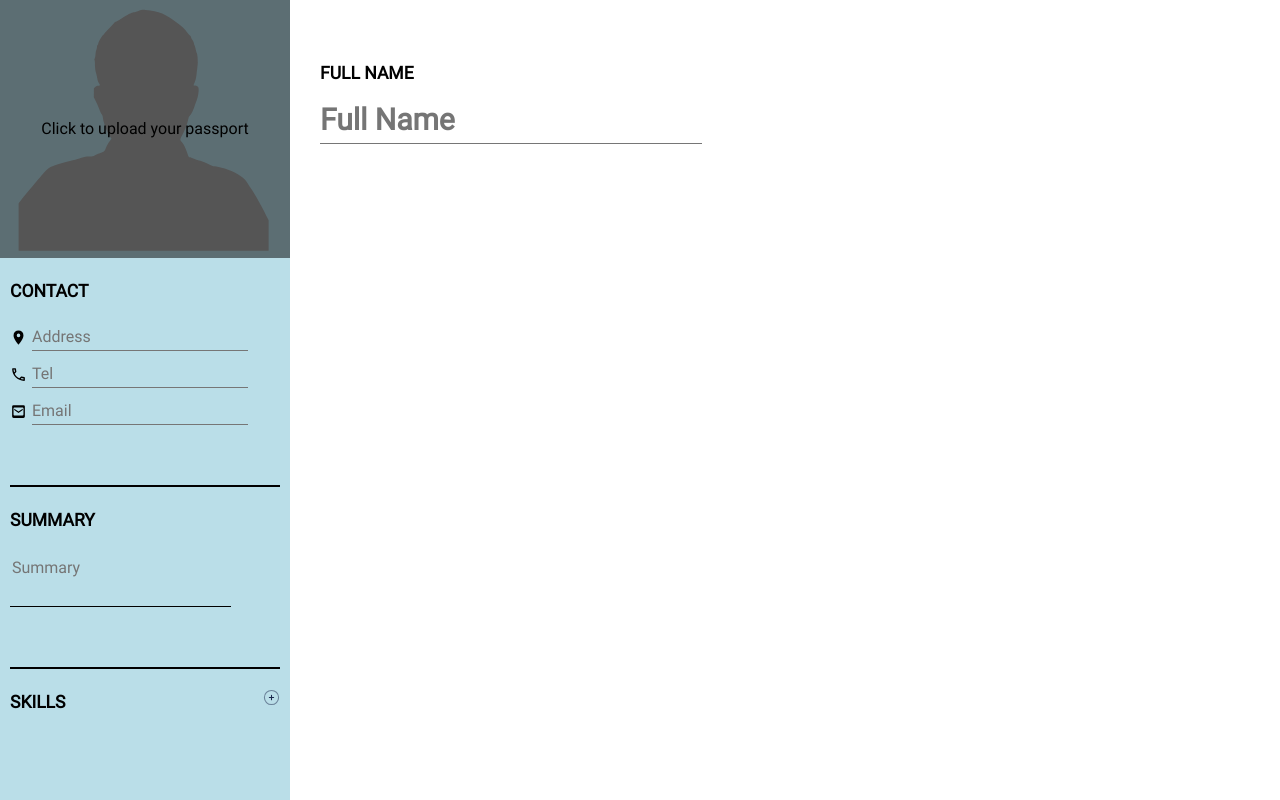
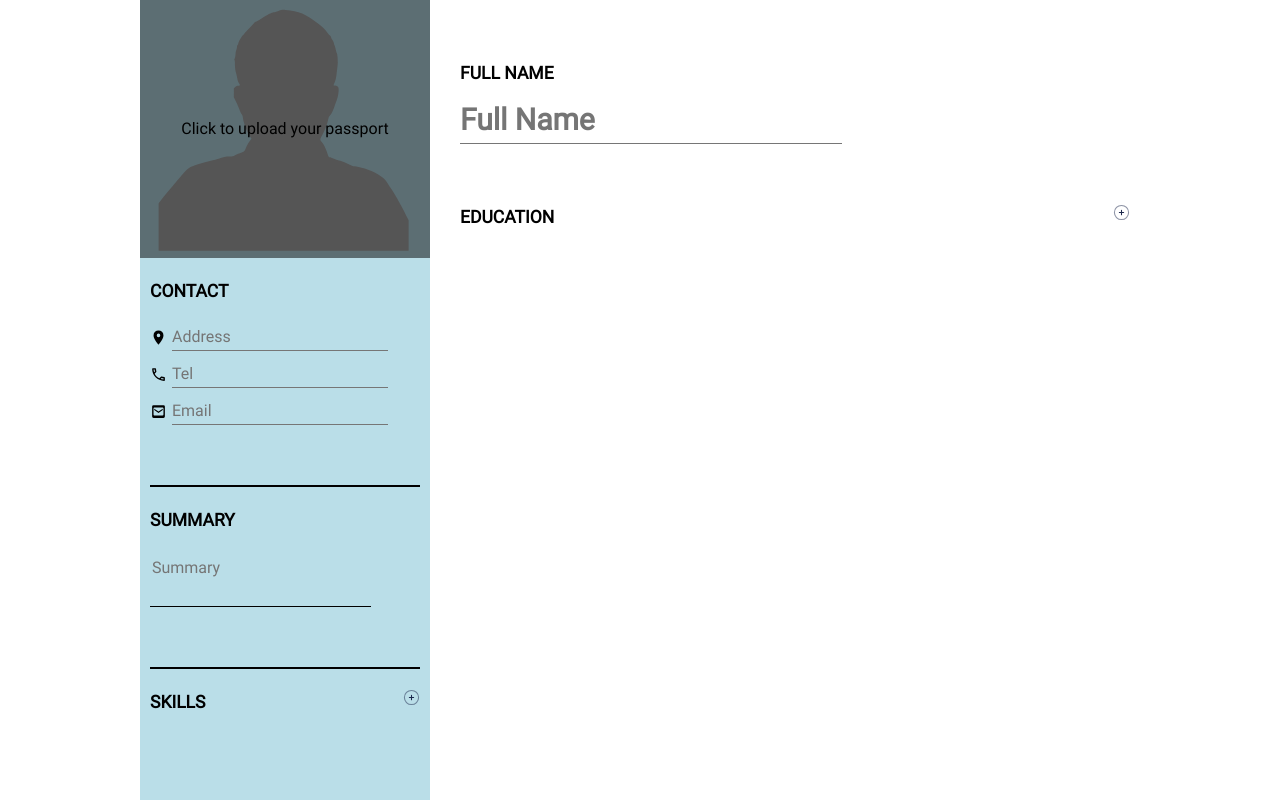
Before and after one commit to PRINCE-OBOT/cv_application, a React (Vite) app: page / in a window 1280 px wide. Built offline with nearby package versions, Linux system fonts and the light colour scheme.

Commit message:
Add education component

```diff
--- a/src/App.jsx
+++ b/src/App.jsx
@@ -5,6 +5,7 @@ import { Contact } from "./components/contact";
 import { Summary } from "./components/summary";
 import { Skill } from "./components/skill";
 import { Name } from "./components/name";
+import { Education } from "./components/education";
 
 function App() {
   return (
@@ -19,7 +20,9 @@ function App() {
       </aside>
       <section className="right_side">
         <Name />
-        <main></main>
+        <main>
+          <Education/>
+        </main>
       </section>
     </div>
   );
--- a/src/components/contact.jsx
+++ b/src/components/contact.jsx
@@ -1,7 +1,7 @@
 import "../styles/contact.css";
 
 import { ModifyField } from "./modifyField";
-import { getItem, setId } from "../utils";
+import { closestItem, getItem, setId } from "../utils";
 import { useState } from "react";
 
 const contactList = [
@@ -61,7 +61,15 @@ export function Contact() {
 
   function toggleEdit(e) {
     const { item, newItems } = getItem(e, contactItems);
-    item.isEdit = item.isEdit ? false : true;
+    const isEdit = item.isEdit;
+
+    if (isEdit) {
+      const closest = closestItem(e.target);
+      const inp = closest.querySelector("input");
+
+      if (inp.value.trim() === "") return;
+    }
+    item.isEdit = isEdit ? false : true;
     setContactItem(newItems);
   }
 
--- /dev/null
+++ b/src/components/education.jsx
@@ -0,0 +1,161 @@
+import "../styles/education.css";
+import { useState } from "react";
+import { closestItem, getId, getIndex, getItem } from "../utils";
+import { ModifyField } from "./modifyField";
+
+export function Education() {
+  const [educationItems, setEducationItems] = useState([]);
+
+  function addEducationItem() {
+    const item = {
+      id: crypto.randomUUID(),
+      isEdit: true,
+      isSelect: true,
+      subItems: [
+        {
+          id: "education_&_location",
+          className: "education_name_and_location",
+          labelVal: "Education & Location",
+          value: ""
+        },
+        {
+          id: "certificate",
+          className: "certificate",
+          labelVal: "Certificate",
+          value: ""
+        },
+        {
+          id: "year",
+          className: "year",
+          labelVal: "Year",
+          value: ""
+        }
+      ]
+    };
+
+    const newItems = [...educationItems, item];
+    setEducationItems(newItems);
+  }
+
+  function updateValue(e) {
+    const target = e.target;
+    const itemId = getId(target);
+
+    const newItems = [...educationItems];
+
+    const subItemId = getId(target, "[data-sub-item]");
+    const itemIndex = getIndex(newItems, itemId);
+
+    const newSubItems = newItems[itemIndex].subItems;
+    const subItemIndex = getIndex(newSubItems, subItemId);
+
+    const newSubItem = newSubItems[subItemIndex];
+
+    newSubItem.value = target.value;
+    setEducationItems(newItems);
+  }
+
+  function toggleEdit(e) {
+    const { item, newItems } = getItem(e, educationItems);
+    const isEdit = item.isEdit;
+
+    if (isEdit) {
+      const closest = closestItem(e.target);
+      const inputs = closest.querySelectorAll("input");
+
+      const isEmpty = [...inputs].some((inp) => inp.value.trim() === "");
+
+      if (isEmpty) return;
+    }
+
+    item.isEdit = isEdit ? false : true;
+
+    setEducationItems(newItems);
+  }
+
+  function unselectItem(e) {
+    const id = getId(e.target);
+    const newItems = [...educationItems];
+
+    const index = getIndex(newItems, id);
+    newItems.splice(index, 1);
+    setEducationItems(newItems);
+  }
+
+  return (
+    <section className="education">
+      <div className="heading">
+        <h3>EDUCATION</h3>
+        <svg
+          width="800px"
+          height="800px"
+          viewBox="0 0 24 24"
+          fill="none"
+          xmlns="http://www.w3.org/2000/svg"
+          className="icon"
+          onClick={addEducationItem}
+        >
+          <circle
+            opacity="0.5"
+            cx="12"
+            cy="12"
+            r="10"
+            stroke="#1C274C"
+            strokeWidth="1.5"
+          />
+          <path
+            d="M15 12L12 12M12 12L9 12M12 12L12 9M12 12L12 15"
+            stroke="#1C274C"
+            strokeWidth="1.5"
+            strokeLinecap="round"
+          />
+        </svg>
+      </div>
+
+      <div className="education_item_wrapper">
+        {educationItems.map(({ id, subItems, isEdit }) => {
+          return (
+            <li
+              key={id}
+              id={id}
+              data-item="education"
+              className="education_item item"
+            >
+              <div className="education_item_left_side">
+                {isEdit
+                  ? subItems.map(({ id, value, labelVal, className }) => {
+                      return (
+                        <div
+                          key={id}
+                          id={id}
+                          data-sub-item="education"
+                          className={className}
+                        >
+                          <label htmlFor={id}>{labelVal}</label>
+                          <input
+                            type="text"
+                            id={id}
+                            value={value}
+                            placeholder={labelVal}
+                            onChange={updateValue}
+                          />
+                        </div>
+                      );
+                    })
+                  : subItems.map(({ id, value, className }) => (
+                      <p key={id} className={className}>
+                        {value}
+                      </p>
+                    ))}
+              </div>
+              <ModifyField
+                toggleEdit={toggleEdit}
+                unselectItem={unselectItem}
+              />
+            </li>
+          );
+        })}
+      </div>
+    </section>
+  );
+}
--- a/src/components/skill.jsx
+++ b/src/components/skill.jsx
@@ -18,13 +18,13 @@ export function Skill() {
   }
 
   function toggleEdit(e) {
-    const closest = closestItem(e.target);
-    const inp = closest.querySelector("input.value");
-
     const { item, newItems } = getItem(e, skillItems);
     const isEdit = item.isEdit;
 
     if (isEdit) {
+      const closest = closestItem(e.target);
+      const inp = closest.querySelector("input.value");
+
       if (inp.value.trim() === "") return;
     }
 
--- a/src/components/summary.jsx
+++ b/src/components/summary.jsx
@@ -22,13 +22,13 @@ export function Summary() {
   }
 
   function toggleEdit(e) {
-    const closest = closestItem(e.target);
-    const textarea = closest.querySelector(".summary_description");
-
     const { item, newItems } = getItem(e, summaryItems);
     const isEdit = item.isEdit;
 
     if (isEdit) {
+      const closest = closestItem(e.target);
+      const textarea = closest.querySelector(".summary_description");
+
       if (textarea.value.trim() === "") return;
     }
 
--- a/src/styles/App.css
+++ b/src/styles/App.css
@@ -1,4 +1,6 @@
 .cv_container {
+  width: min(100%, 1000px);
+  margin: 0 auto 0;
   min-height: 100vh;
   display: flex;
 }
@@ -15,6 +17,10 @@
 .right_side {
   flex: 1;
   padding: var(--sz-xxlg) var(--sz-sm) var(--sz-sm) var(--sz-xlg);
+}
+
+.item:hover .modifyFieldWrapper {
+  opacity: 1;
 }
 
 .icon {
@@ -46,6 +52,7 @@ input {
   column-gap: var(--sz-xsm);
   opacity: 0;
   transition: 200ms;
+  min-width: 20px;
 }
 
 .bottom_wrapper {
@@ -77,3 +84,10 @@ input {
   justify-content: space-between;
   column-gap: var(--sz-sm);
 }
+
+main {
+  padding-top: var(--sz-xxlg);
+  display: flex;
+  flex-direction: column;
+  row-gap: var(--sz-lg);
+}
--- a/src/styles/contact.css
+++ b/src/styles/contact.css
@@ -23,7 +23,3 @@ section.contact {
   column-gap: var(--sz-xsm);
   align-items: center;
 }
-
-.item:hover .modifyFieldWrapper {
-  opacity: 1;
-}
--- /dev/null
+++ b/src/styles/education.css
@@ -0,0 +1,30 @@
+.education_item_wrapper {
+  padding-top: var(--sz-lg);
+  display: grid;
+  /* grid-template-columns: 1fr; */
+  row-gap: var(--sz-lg);
+}
+
+.education_item {
+  display: grid;
+  grid-template-columns: 1fr max-content;
+}
+
+.education_item_left_side {
+  display: grid;
+  grid-template-columns: 1fr 1fr;
+  column-gap: var(--sz-lg);
+  row-gap: var(--sz-lg);
+}
+
+[data-sub-item="education"] {
+  display: grid;
+  row-gap: var(--sz-xsm);
+}
+
+.education_name_and_location {
+  grid-column: 1/-1;
+}
+.year {
+  justify-self: right;
+}
--- a/src/utils.js
+++ b/src/utils.js
@@ -3,8 +3,9 @@ export function setId(item) {
   return item;
 }
 
-export const closestItem = (target) => target.closest("[data-item]");
-export const getId = (target) => closestItem(target).id;
+export const closestItem = (target, attr = "[data-item]") =>
+  target.closest(attr);
+export const getId = (target, attr) => closestItem(target, attr).id;
 export const getIndex = (arr, id) => arr.findIndex((item) => item.id === id);
 
 export const getItem = (e, items) => {
```
